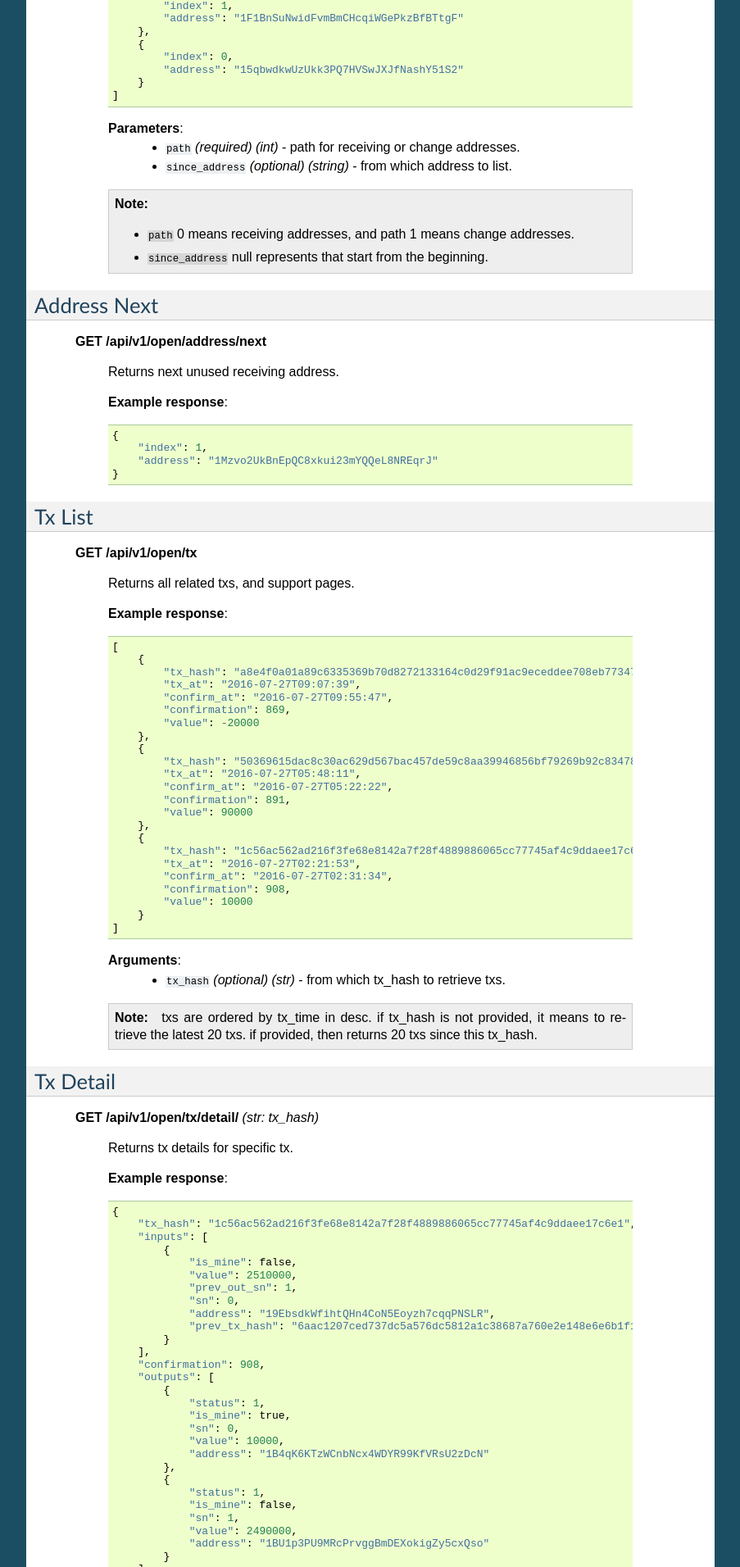
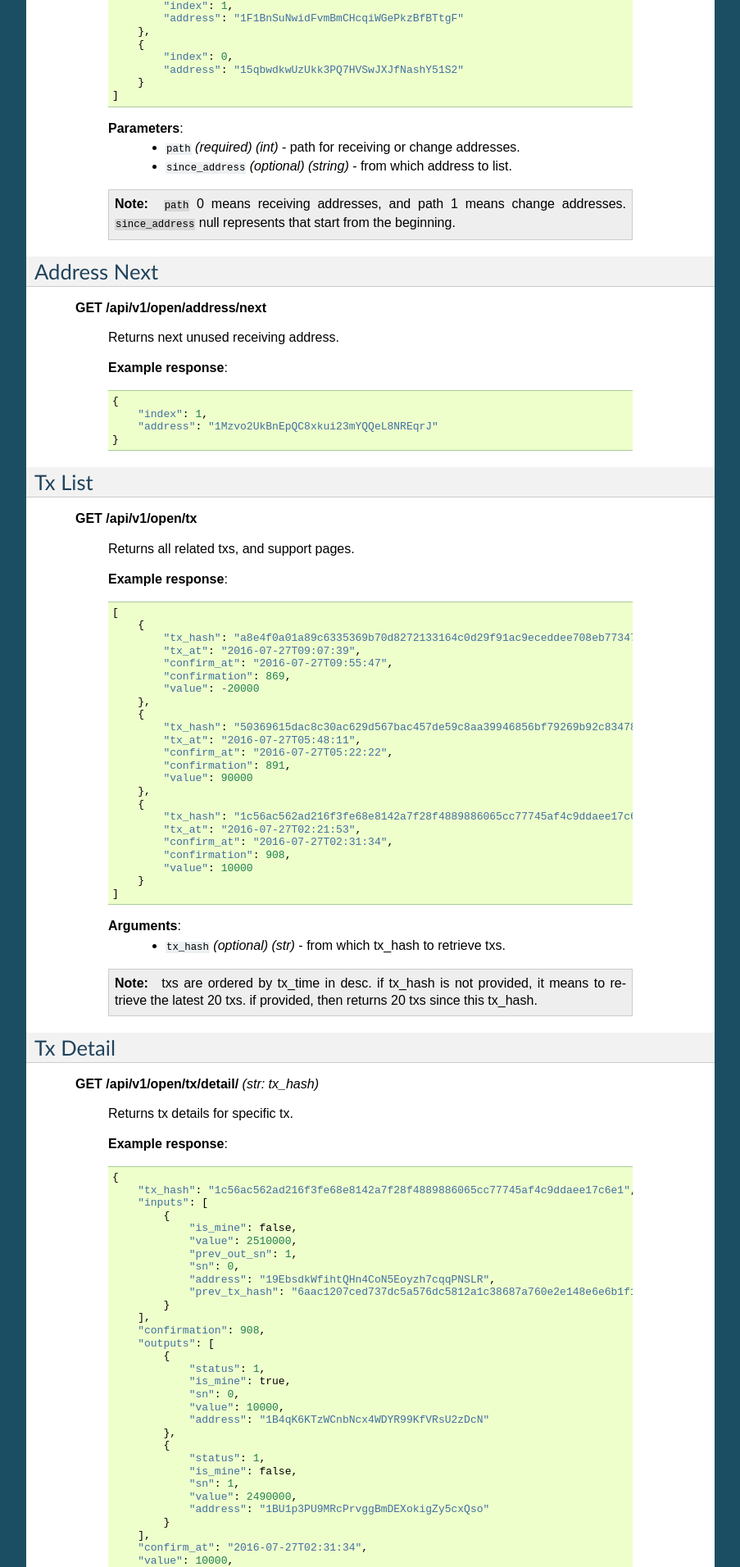
Before and after one commit to chaincloud-dot-com/chaincloud-docs, a Sphinx documentation site: the page built from source/api/basic-api.rst, in a window 1280 px wide. Shown: the part 1845-3757 px from the top of the page at 82% size, without its empty margins (198-1101 px from the left). Built offline with Sphinx 7.4.7, drawn with Linux system fonts in a browser that asks for light colours.

```diff
--- a/source/api/basic-api.rst
+++ b/source/api/basic-api.rst
@@ -114,8 +114,8 @@ Address History
             * ``since_address`` *(optional)* *(string)* - from which address to list.
 
         .. note::
-            * ``path`` 0 means receiving addresses, and path 1 means change addresses.
-            * ``since_address`` null represents that start from the beginning.
+            ``path`` 0 means receiving addresses, and path 1 means change addresses.
+            ``since_address`` null represents that start from the beginning.
 
 Address Next
 ------------
```
